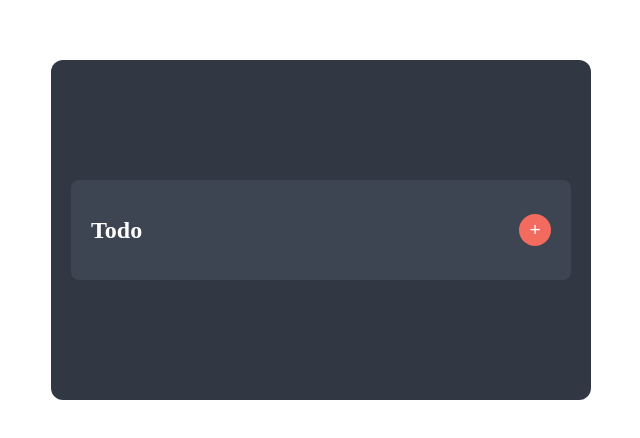
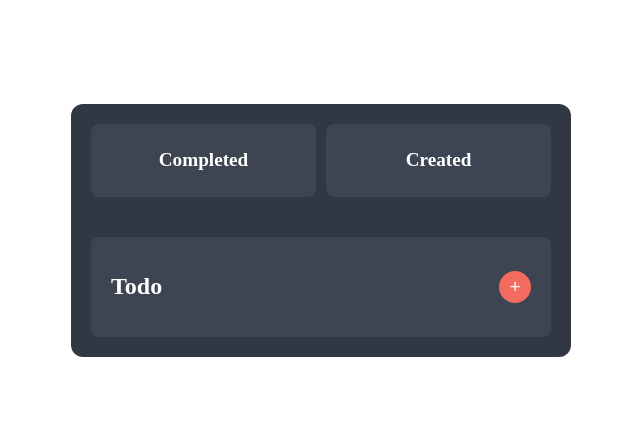
Before and after one commit to chris2kus31/todo-ui, a Nuxt app: page /todo in a window 1280 px wide. Shown: the part 178-616 px from the top of the page, without its empty margins (319-959 px from the left). Built offline with nearby package versions, Linux system fonts and the light colour scheme.

Commit message:
added two cards on top for anaylytics, fix bleeding issue

```diff
--- a/pages/todo.vue
+++ b/pages/todo.vue
@@ -1,6 +1,16 @@
 <template>
   <div class="page-wrapper">
     <div class="todo-container">
+      <!-- Row with two cards -->
+      <div class="top-row">
+        <div class="top-card">
+          <h2 class="card-title">Completed</h2>
+        </div>
+        <div class="top-card">
+          <h2 class="card-title">Created</h2>
+        </div>
+      </div>
+
       <div class="todo-card">
         <header class="todo-header">
           <h1 class="todo-title">Todo</h1>
@@ -22,18 +32,18 @@
 .todo-container {
   background-color: #313743;
   border-radius: 12px;
-  padding: 20px;
+  padding: 20px; /* Padding creates space around the content */
   width: 500px;
-  height: 300px;
   display: flex;
-  justify-content: center;
-  align-items: center;
+  flex-direction: column;
+  align-items: stretch;
+  gap: 20px;
+  box-sizing: border-box; /* Ensures padding is included in total width */
 }
 .todo-card {
   background-color: #3d4552;
   padding: 20px;
   border-radius: 8px;
-  width: 100%;
   color: white;
 }
 .todo-header {
@@ -58,4 +68,20 @@
 .add-button:hover {
   opacity: 0.9;
 }
+.top-card {
+  background-color: #3d4552;
+  padding: 10px;
+  border-radius: 8px;
+  flex: 1; /* Allows each card to take up equal width in the row */
+  text-align: center;
+}
+.top-row {
+  display: flex;
+  gap: 10px; /* Space between the two cards */
+  margin-bottom: 20px; /* Space between the row and the main to-do card */
+}
+.card-title {
+  font-size: 1.2em;
+  color: white;
+}
 </style>
```
